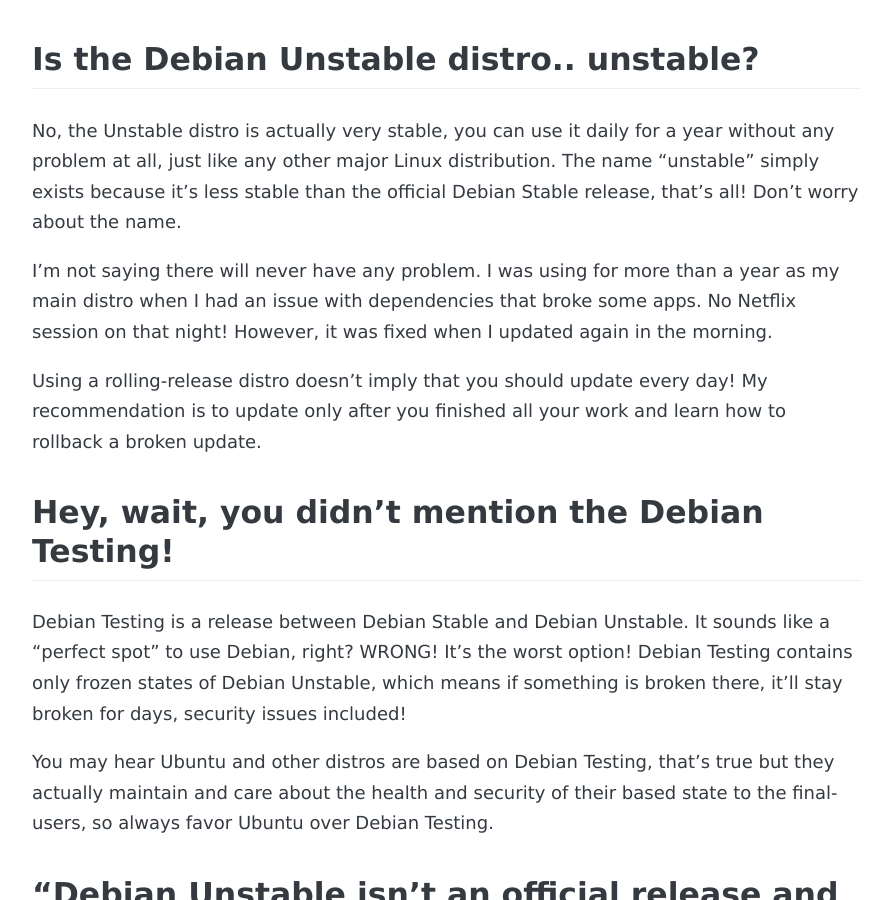
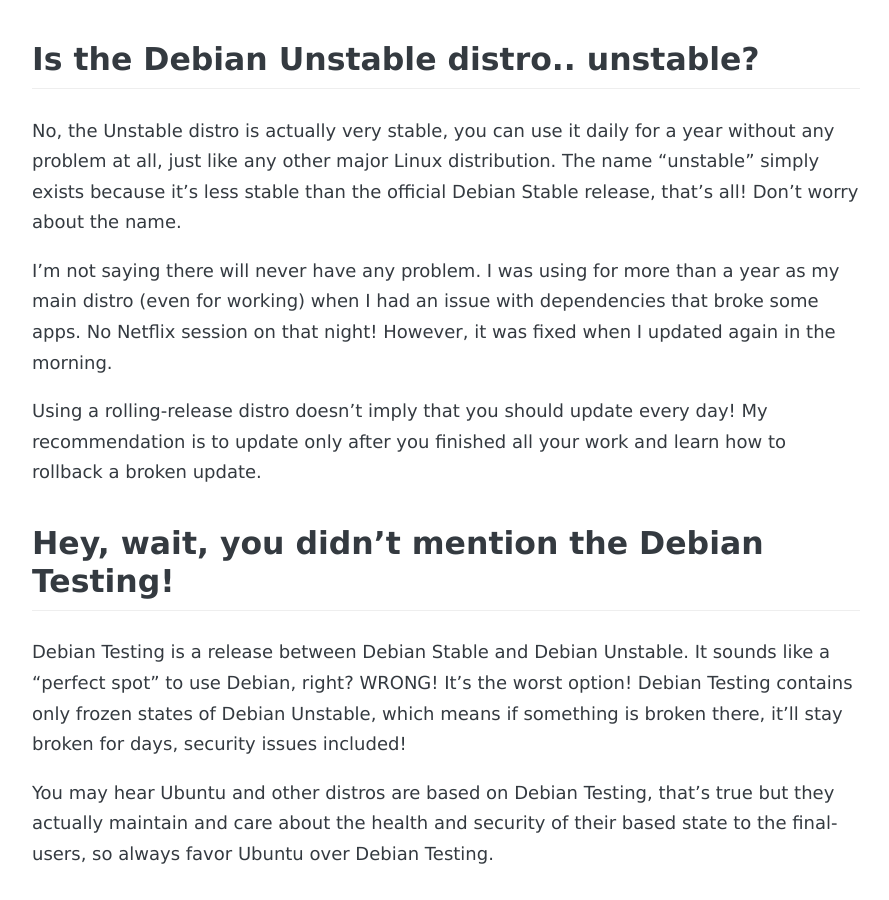
Before and after one commit to leonardiwagner/leonardiwagner.github.io, a Jekyll site: the page built from _posts/2020-03-19-debian-unstable-is-it-the-best-linux-distro.md, in a window 1280 px wide and 900 px high, scrolled down 1886 px. Shown: the whole window, without its empty margins (194-1083 px from the left). Built offline with Jekyll 4.4.1, drawn with Linux system fonts in a browser that asks for light colours; some web fonts are replaced; comment, search, counter and statistics services are not loaded.

Commit message:
linux unstable article

```diff
--- a/_posts/2020-03-19-debian-unstable-is-it-the-best-linux-distro.md
+++ b/_posts/2020-03-19-debian-unstable-is-it-the-best-linux-distro.md
@@ -31,7 +31,7 @@
 
 No, the Unstable distro is actually very stable, you can use it daily for a year without any problem at all, just like any other major Linux distribution. The name "unstable" simply exists because it's less stable than the official Debian Stable release, that's all! Don't worry about the name.
 
-I'm not saying there will never have any problem. I was using for more than a year as my main distro when I had an issue with dependencies that broke some apps. No Netflix session on that night! However, it was fixed when I updated again in the morning.
+I'm not saying there will never have any problem. I was using for more than a year as my main distro (even for working) when I had an issue with dependencies that broke some apps. No Netflix session on that night! However, it was fixed when I updated again in the morning.
 
 Using a rolling-release distro doesn't imply that you should update every day! My recommendation is to update only after you finished all your work and learn how to rollback a broken update.
 
```
